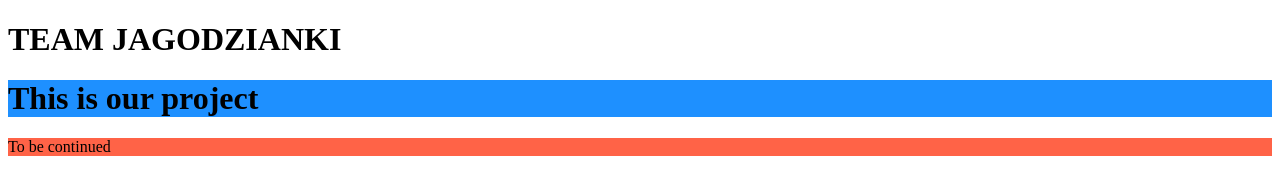
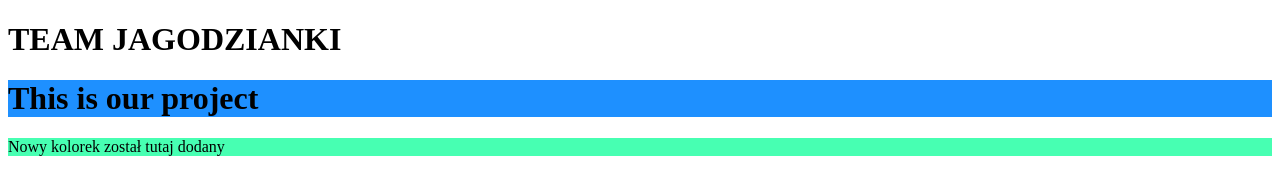
Before and after one commit to aleksandrakarnicka/Linguline, a plain HTML site: page index.html in a window 1280 px wide. Shown: the top 169 px of the page. Drawn offline with Linux system fonts and the light colour scheme; grey boxes are pictures that could not be loaded.

Commit message:
zmiana kolorkuu

```diff
--- a/index.html
+++ b/index.html
@@ -3,8 +3,9 @@
 <body>
     <h1>TEAM JAGODZIANKI</h1>
 
+
     <h1 style="background-color:DodgerBlue;">This is our project</h1>
-    <p style="background-color:Tomato;">To be continued</p>
+    <p style="background-color:rgb(71, 255, 178);">Nowy kolorek został tutaj dodany</p>
     <img src="https://upload.wikimedia.org/wikipedia/commons/6/6e/Golde33443.jpg">
 
 
```
